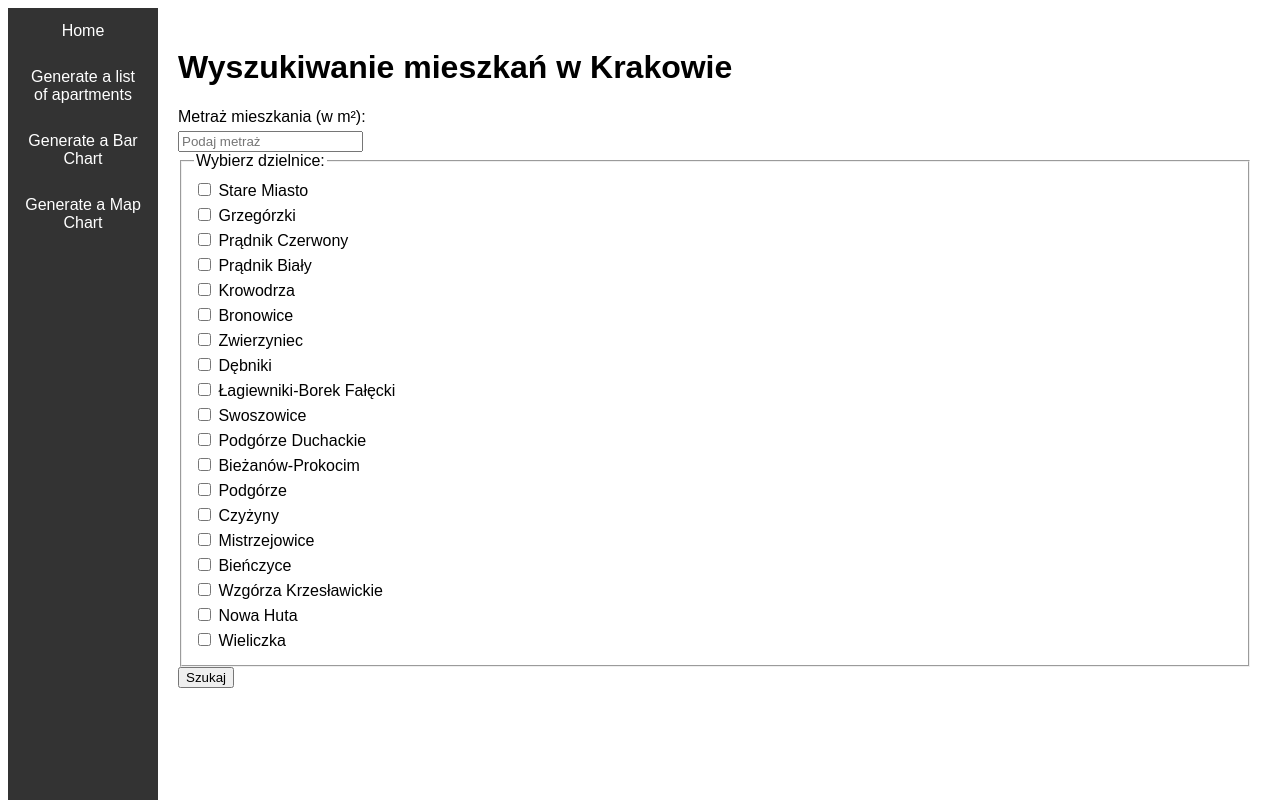
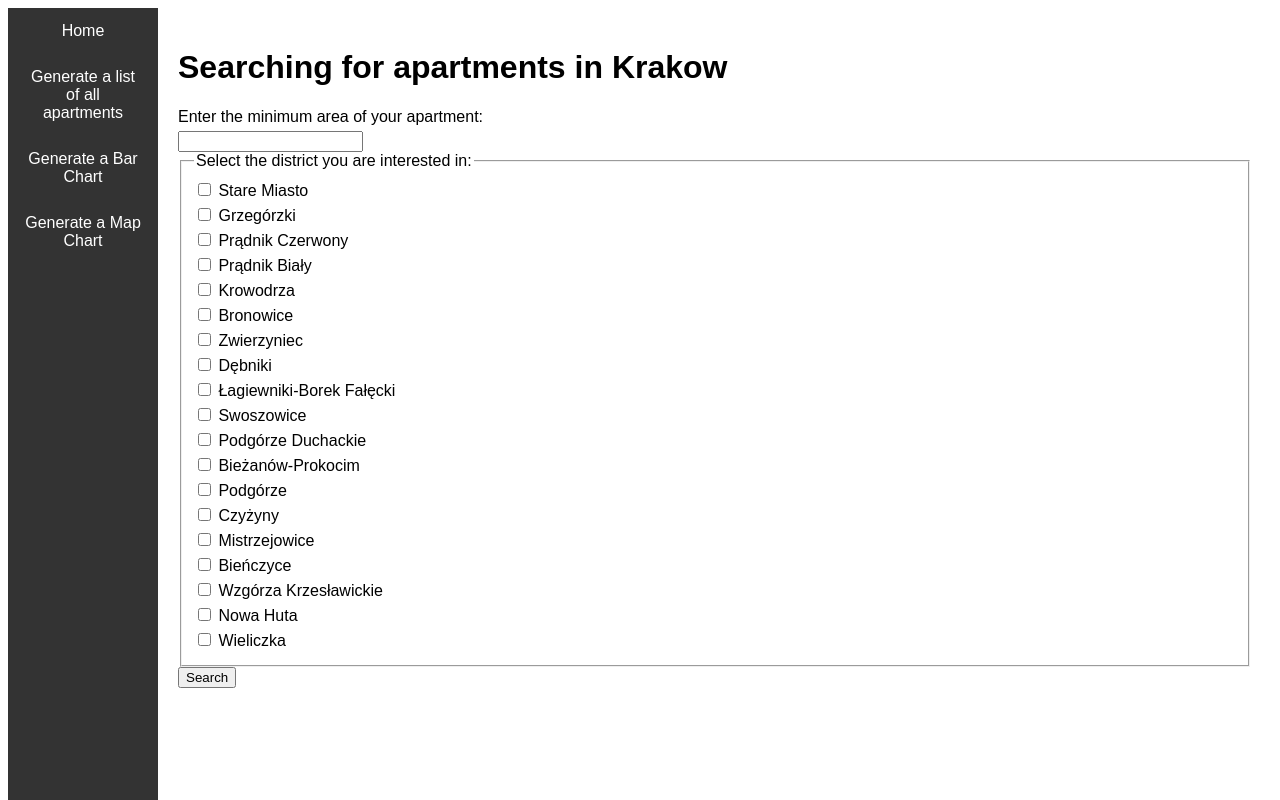
Before and after one commit to Pioter1290/Krakow-Apartment-Market-Analyzer, a Flask app: page / in a window 1280 px wide. Run offline with Flask 3, Linux system fonts and the light colour scheme.

Commit message:
Flask technology

```diff
--- a/app.py
+++ b/app.py
@@ -1,14 +1,64 @@
-from flask import Flask, render_template, request
+from flask import Flask, render_template, request, url_for
 import pandas as pd
 from bs4 import BeautifulSoup
 from urllib import request as urlrequest
 import re
+
+from matplotlib import pyplot as plt
 
 app = Flask(__name__)
 
 @app.route('/')
 def index():
     return render_template('index.html')
+@app.route('/generate_chart')
+def generate_chart_bar():
+    # Assuming generate_all_flats() returns flats_info DataFrame
+    flats_info = generate_all_flats()
+
+    dzielnice_count = flats_info['dzielnica'].value_counts()
+
+    plt.figure(figsize=(14, 6))
+    dzielnice_count.plot(kind='bar', color='skyblue', edgecolor='black')
+    plt.title('Liczba ogłoszeń w zależności od dzielnicy')
+    plt.xlabel('Dzielnica')
+    plt.ylabel('Liczba ogłoszeń')
+    plt.xticks(rotation=45)
+    plt.grid(axis='y', linestyle='--', alpha=0.7)
+    plt.tight_layout()
+
+    img_path = 'static/dzielnice_chart.png'
+    plt.savefig(img_path)
+    plt.close()
+
+    img_url = url_for('static', filename='dzielnice_chart.png')
+    return f'<img src="{img_url}" alt="Bar Chart of Listings by District"/>'
+
+@app.route('/generate_all_flats')
+def generate_all_flats():
+    url = "https://www.otodom.pl/pl/wyniki/sprzedaz/mieszkanie/malopolskie/krakow/krakow/krakow?viewType=listing"
+    pages = []
+    for page_number in range(1, 5):  # Możesz zwiększyć liczbę stron, jeśli potrzebujesz więcej danych
+        req = urlrequest.Request(f'{url}&page={page_number}', headers={'User-Agent': 'Mozilla/5.0'})
+        with urlrequest.urlopen(req) as resp:
+            processed_page = BeautifulSoup(resp.read().decode('utf-8'), "html.parser")
+            pages.append(processed_page)
+
+    flats = []
+
+    for page in pages:
+        for flat_html in page.find_all(class_="css-136g1q2 e88tro00"):
+            flat = {}
+            flat['adres'] = flat_html.find(class_="css-12h460e efr035y1").text.strip()
+            flat_data = str(flat_html.find(class_="css-uki0wd e12r8p6s1"))
+            parse_flat_details(flat, flat_data)
+
+            url_element = flat_html.find('a', attrs={'data-cy': 'listing-item-link'}).get('href')
+            flat['url'] = 'https://www.otodom.pl' + url_element if url_element else 'NONE'
+            flats.append(flat)
+
+    flats_info = pd.DataFrame(flats)
+    return flats_info.to_html() if not flats_info.empty else "Nie znaleziono mieszkań."
 
 @app.route('/process', methods=['GET', 'POST'])
 def process_data_and_plot():
--- a/templates/index.html
+++ b/templates/index.html
@@ -43,21 +43,21 @@
 <body>
     <ul>
         <li><a href="/">Home</a></li>
-        <li><a href="/process">Generate a list of apartments</a></li>
-        <li><a href="/process">Generate a Bar Chart</a></li>
-        <li><a href="/process">Generate a Map Chart</a></li>
+        <li><a href="/generate_all_flats">Generate a list of all apartments</a></li>
+        <li><a href="/generate_chart">Generate a Bar Chart</a></li>
+        <li><a href="/generate_map_chart">Generate a Map Chart</a></li>
     </ul>
 
     <div class="main-content">
-        <h1>Wyszukiwanie mieszkań w Krakowie</h1>
+        <h1>Searching for apartments in Krakow</h1>
         <form method="post" action="/process">
             <div>
-                <label for="metraz">Metraż mieszkania (w m²):</label>
-                <input type="number" id="metraz" name="metraz" min="1" placeholder="Podaj metraż" required>
+                <label for="metraz">Enter the minimum area of your apartment:</label>
+                <input type="number" id="metraz" name="metraz" min="1" placeholder="" required>
             </div>
 
             <fieldset>
-                <legend>Wybierz dzielnice:</legend>
+                <legend>Select the district you are interested in:</legend>
                 <div>
                     <label><input type="checkbox" name="dzielnica" value="Stare Miasto"> Stare Miasto</label>
                     <label><input type="checkbox" name="dzielnica" value="Grzegórzki"> Grzegórzki</label>
@@ -81,7 +81,7 @@
                 </div>
             </fieldset>
 
-            <input type="submit" value="Szukaj">
+            <input type="submit" value="Search">
         </form>
     </div>
 </body>
```
